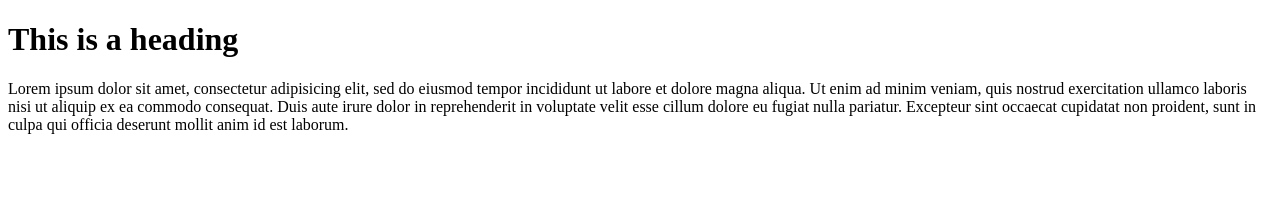
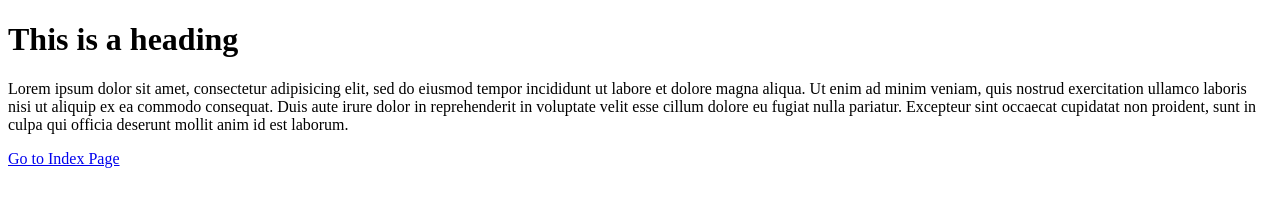
Before and after one commit to loganwbrown/html1, a plain HTML site: page about.html in a window 1280 px wide. Drawn offline with Linux system fonts and the light colour scheme.

Commit message:
link to index.html from about.html

```diff
--- a/about.html
+++ b/about.html
@@ -12,6 +12,7 @@
 		consequat. Duis aute irure dolor in reprehenderit in voluptate velit esse
 		cillum dolore eu fugiat nulla pariatur. Excepteur sint occaecat cupidatat non
 		proident, sunt in culpa qui officia deserunt mollit anim id est laborum.</p>
+		<a href ="file:///Users/tylerdiamse/Desktop/projects/html1/index.html">Go to Index Page</a>
 
 	</body>
 
```
